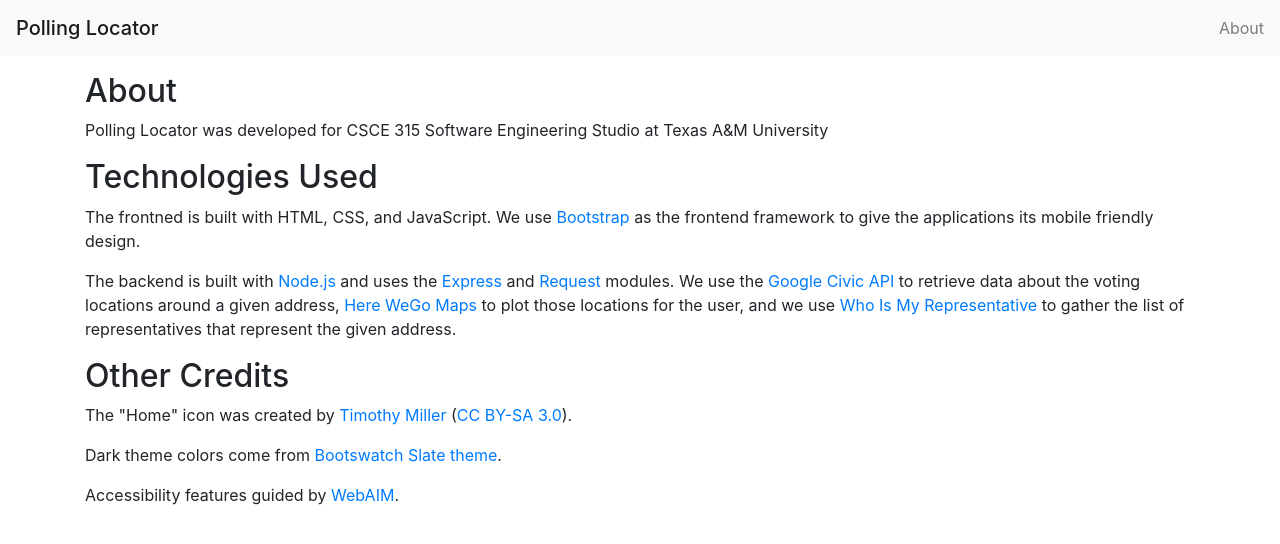
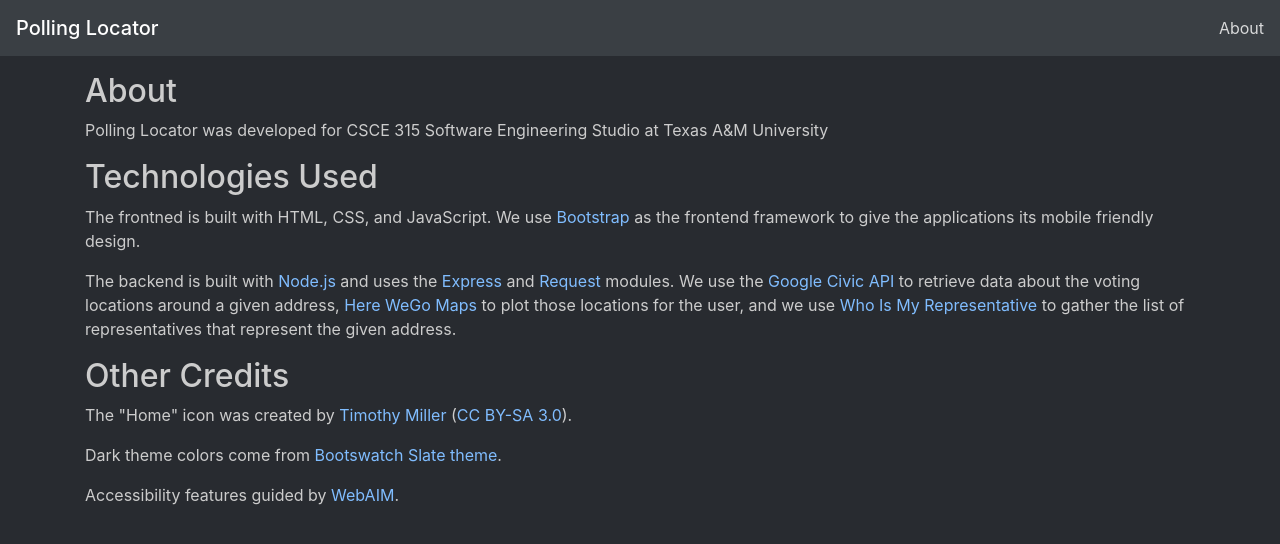
Before and after one commit to zaxhattack/Polling-Locator, a website: page static/about.html in a window 1280 px wide. Drawn offline with nearby package versions, Linux system fonts and the dark colour scheme.

Commit message:
Extend dark mode to about page

```diff
--- a/static/about.html
+++ b/static/about.html
@@ -8,6 +8,7 @@
     <link rel="icon" type="image/png" sizes="32x32" href="favicons/favicon-32x32.png">
     <link rel="icon" type="image/png" sizes="16x16" href="favicons/favicon-16x16.png">
     <link rel="stylesheet" href="https://stackpath.bootstrapcdn.com/bootstrap/4.3.1/css/bootstrap.min.css" integrity="sha384-ggOyR0iXCbMQv3Xipma34MD+dH/1fQ784/j6cY/iJTQUOhcWr7x9JvoRxT2MZw1T" crossorigin="anonymous">
+    <link rel="stylesheet" href="style.css">
     <title>Polling Locator - About</title>
 </head>
 <body>
--- a/static/style.css
+++ b/static/style.css
@@ -37,6 +37,11 @@
 @media (prefers-color-scheme: dark) {
 	body {
 		background-color: #282b30;
+		color: #ccc;
+	}
+
+	a {
+		color: #80BDFF;
 	}
 
 	.bg-light {
```
